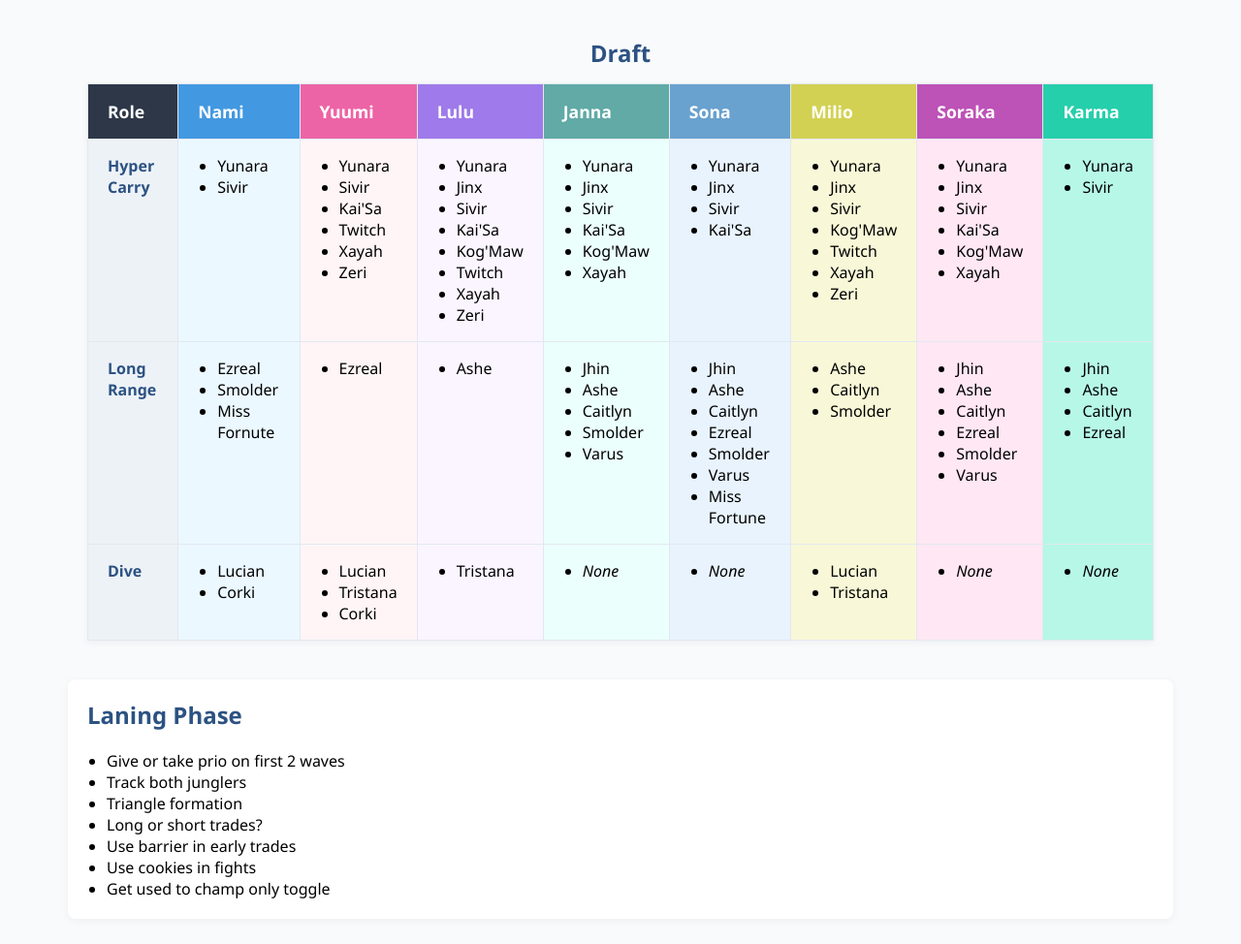
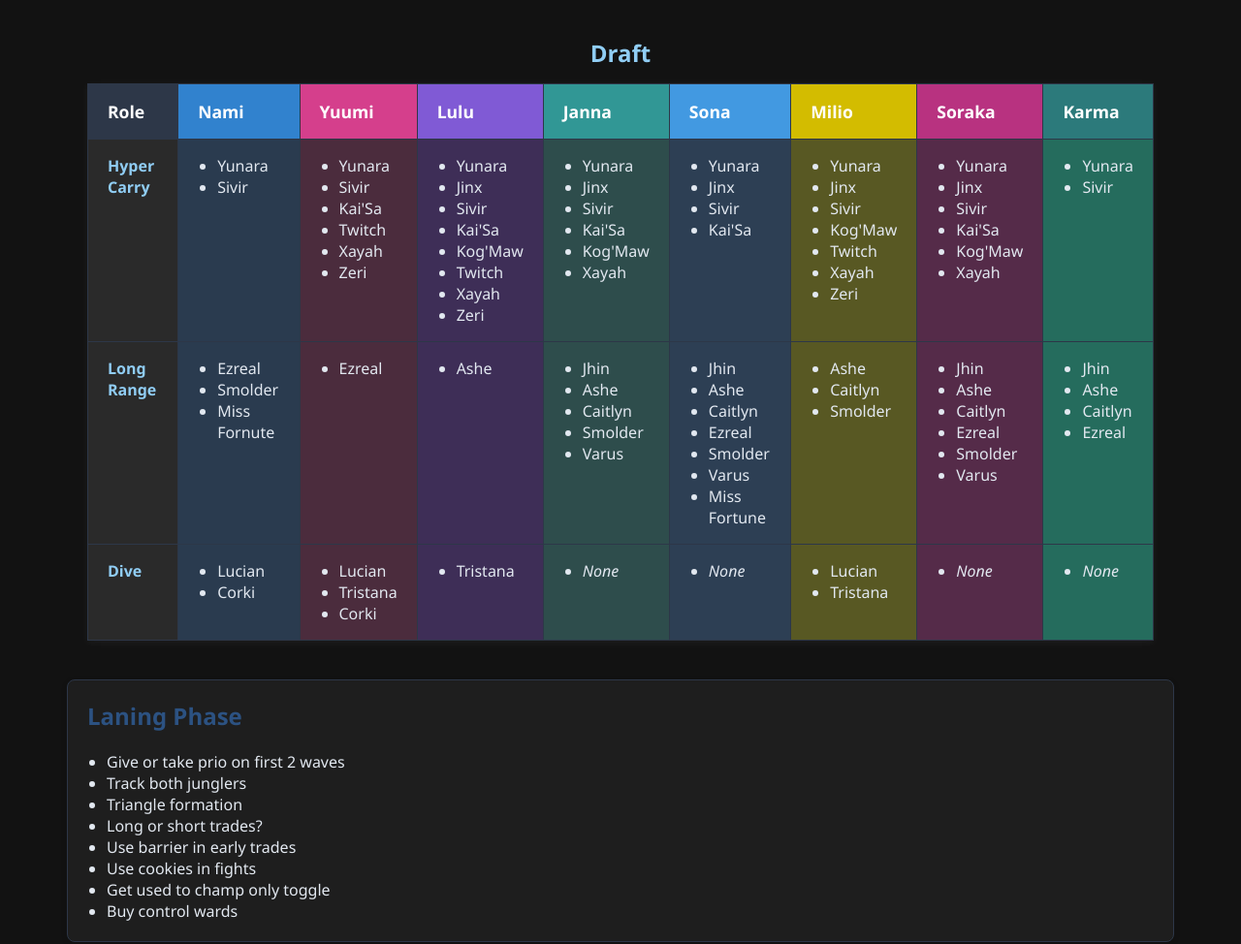
Before and after one commit to 1qrow/LoL, a plain HTML site: page index.html in a window 1280 px wide. Shown: the top 974 px of the page at 97% size. Drawn offline with Linux system fonts and the light colour scheme.

Commit message:
index.html

```diff
--- a/index.html
+++ b/index.html
@@ -7,95 +7,104 @@
   <style>
   body {
     font-family: 'Segoe UI', Tahoma, Geneva, Verdana, sans-serif;
-      background: #f9fafb;
+    background-color: #121212;
+    color: #e2e8f0;
     padding: 30px;
   }
+
   table {
     border-collapse: collapse;
     width: 100%;
     max-width: 1100px;
     margin: auto;
-      background-color: white;
-      box-shadow: 0 2px 8px rgba(0, 0, 0, 0.05);
+    background-color: #1e1e1e;
+    box-shadow: 0 2px 8px rgba(255, 255, 255, 0.05);
   }
+
   caption {
     caption-side: top;
     text-align: center;
     font-size: 1.5em;
     margin-bottom: 15px;
     font-weight: bold;
-      color: #2c5282;
+    color: #90cdf4;
   }
+
   th, td {
     padding: 16px 20px;
     text-align: left;
-      border: 1px solid #e2e8f0;
+    border: 1px solid #2d3748;
     vertical-align: top;
   }
+
   th {
     font-size: 1.1em;
     color: white;
   }
-    th.role {
-      background-color: #2d3748;
-    }
-    th.nami {
-      background-color: #4299e1;
-    }
-    th.yuumi {
-      background-color: #ed64a6;
-    }
-    th.lulu {
-      background-color: #9f7aea;
-    }
-    th.janna {
-      background-color: #61aaa6;
-    }
-    th.sona {
-      background-color: #69a1cf;
-    }
-    th.milio {
-      background-color: #d3d153;
-    }
-    th.soraka {
-      background-color: #bd52b7;
-    }
-    th.karma {
-      background-color: #26cfab;
-    }
+
+  th.role { background-color: #2d3748; }
+  th.nami { background-color: #3182ce; }
+  th.yuumi { background-color: #d53f8c; }
+  th.lulu { background-color: #805ad5; }
+  th.janna { background-color: #319795; }
+  th.sona { background-color: #4299e1; }
+  th.milio { background-color: #d3bc00; }
+  th.soraka { background-color: #b83280; }
+  th.karma { background-color: #2c7a7b; }
+
   td.role-name {
     font-weight: bold;
-      color: #2c5282;
-      background-color: #edf2f7;
+    color: #90cdf4;
+    background-color: #2a2a2a;
   }
-    td.nami {
-      background-color: #ebf8ff;
-    }
-    td.yuumi {
-      background-color: #fff5f7;
-    }
-    td.lulu {
-      background-color: #faf5ff;
-    }
-    td.janna {
-      background-color: #ebfffc;
-    }
-    td.sona {
-      background-color: #e8f3fd;
-    }
-    td.milio {
-      background-color: #f8f8d8;
-    }
-    td.soraka {
-      background-color: #ffe7f3;
-    }
-    td.karma {
-      background-color: #b7f7e8;
-    }
+
+  td.nami { background-color: #2a3b4f; }
+  td.yuumi { background-color: #4b2c3d; }
+  td.lulu { background-color: #3e2e57; }
+  td.janna { background-color: #2e4d4c; }
+  td.sona { background-color: #2d3f54; }
+  td.milio { background-color: #585823; }
+  td.soraka { background-color: #552b49; }
+  td.karma { background-color: #256c5d; }
+
   ul {
     padding-left: 20px;
     margin: 0;
     list-style-type: disc;
+  }
+
+  div {
+    color: #e2e8f0;
+  }
+
+  input, button {
+    background-color: #2d3748;
+    color: #e2e8f0;
+    border: 1px solid #4a5568;
+    padding: 6px 10px;
+    border-radius: 4px;
+  }
+
+  input:focus, button:focus {
+    outline: none;
+    border-color: #63b3ed;
+  }
+
+  button:hover {
+    background-color: #4a5568;
+    cursor: pointer;
+  }
+
+  h2 {
+    color: #90cdf4;
+  }
+
+  label {
+    margin-right: 10px;
+  }
+
+  span {
+    margin: 0 10px;
   }
 </style>
 </head>
@@ -309,7 +318,7 @@
   </tbody>
 </table>
 
-<div style="max-width: 1100px; margin: 40px auto 0; background-color: white; padding: 20px; box-shadow: 0 2px 8px rgba(0, 0, 0, 0.05); border-radius: 8px;">
+<div style="max-width: 1100px; margin: 40px auto 0; background-color: #1e1e1e; border: 1px solid #2d3748; padding: 20px; box-shadow: 0 2px 8px rgba(0, 0, 0, 0.05); border-radius: 8px;">
   <h2 style="color: #2c5282; margin-top: 0;">Laning Phase </h2>
   <ul>
     <li>Give or take prio on first 2 waves</li>
@@ -319,10 +328,11 @@
     <li>Use barrier in early trades</li>
     <li>Use cookies in fights</li>
     <li>Get used to champ only toggle</li>
+    <li>Buy control wards</li>
   </ul>
 </div>
 
-<div style="max-width: 1100px; margin: 30px auto 0; background-color: white; padding: 20px; box-shadow: 0 2px 8px rgba(0, 0, 0, 0.05); border-radius: 8px;">
+<div style="max-width: 1100px; margin: 30px auto 0; background-color: #1e1e1e; border: 1px solid #2d3748; padding: 20px; box-shadow: 0 2px 8px rgba(0, 0, 0, 0.05); border-radius: 8px;">
   <h2 style="color: #2c5282; margin-top: 0;">Mid Game</h2>
   <ul>
     <li>Don't frontline</li>
@@ -331,7 +341,7 @@
   </ul>
 </div>
 
-<div style="max-width: 1100px; margin: 30px auto; background-color: white; padding: 20px; box-shadow: 0 2px 8px rgba(0, 0, 0, 0.05); border-radius: 8px;">
+<div style="max-width: 1100px; margin: 30px auto; background-color: #1e1e1e; border: 1px solid #2d3748; padding: 20px; box-shadow: 0 2px 8px rgba(0, 0, 0, 0.05); border-radius: 8px;">
   <h2 style="color: #2c5282; margin-top: 0;">KDA Calculator</h2>
   <label>Kills: <input type="number" id="kills" value="0" min="0" data-key="kills"/></label>
   <label style="margin-left: 15px;">Deaths: <input type="number" id="deaths" value="0" min="0" data-key="deaths"/></label>
@@ -340,7 +350,7 @@
   <p style="margin-top: 10px;"><strong>KDA Ratio:</strong> <span id="kdaResult">-</span></p>
 </div>
 
-<div style="max-width: 1100px; margin: 30px auto; background-color: white; padding: 20px; box-shadow: 0 2px 8px rgba(0, 0, 0, 0.05); border-radius: 8px;">
+<div style="max-width: 1100px; margin: 30px auto; background-color: #1e1e1e; border: 1px solid #2d3748; padding: 20px; box-shadow: 0 2px 8px rgba(0, 0, 0, 0.05); border-radius: 8px;">
   <h2 style="color: #2c5282; margin-top: 0;">Win Rate Calculator</h2>
   <label>Wins: <input type="number" id="winCount" value="0" min="0" data-key="winCount"/></label>
   <label style="margin-left: 15px;">Games Played: <input type="number" id="gamesCount" value="0" min="0" data-key="gamesCount"/></label>
```
Lines whose indentation alone changed are shown as unchanged.
